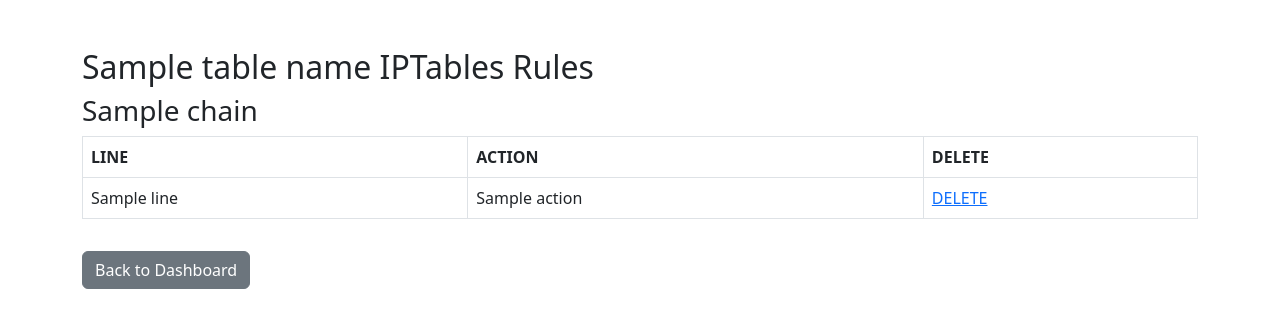
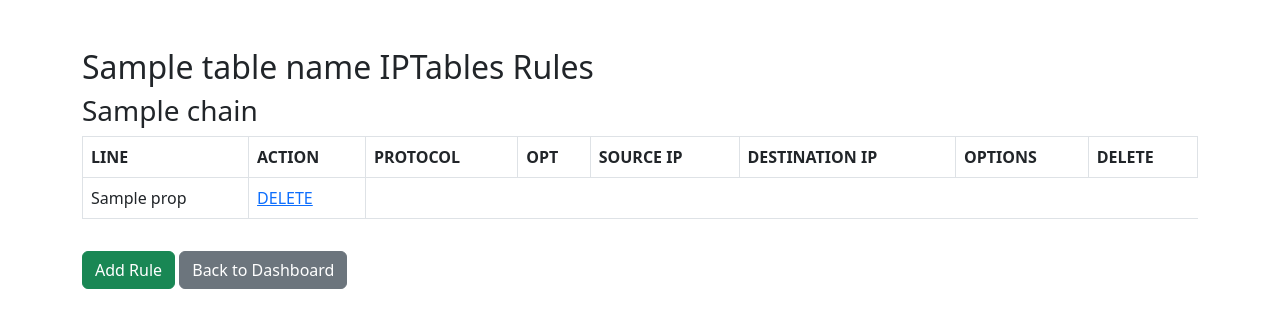
Before and after one commit to Swaminathan007/iptables-gui, a Flask app: template templates/iptables.html in a window 1280 px wide. Shown: the part 56-384 px from the top of the page. Run offline with Flask 3, Linux system fonts and the light colour scheme; the template is opened without the code that fills it: most values are stand-ins (such as "Sample title", 1, 10 or a date in 2020).

Commit message:
update readme,iptables_parser

```diff
--- a/templates/iptables.html
+++ b/templates/iptables.html
@@ -23,14 +23,25 @@
                         <tr>
                             <th>LINE</th>
                             <th>ACTION</th>
+                            <th>PROTOCOL</th>
+                            <th>OPT</th>
+                            <th>SOURCE IP</th>
+                            <th>DESTINATION IP</th>
+                            <th>OPTIONS</th>
                             <th>DELETE</th>
                         </tr>
                     </thead>
                     <tbody>
                         {%for rule in rules[chain]%}
                         <tr>
-                            <td>{{rule['line']}}</td>
-                            <td>{{rule['action']}}</td>
+                            {%for prop in rule%}
+                                {%if prop%}
+                                    <td>{{prop}}</td>
+                                {%else%}
+                                    <td></td>
+                                {%endif%}
+                            {%endfor%}
+
                             <td><a href="/rule/delete/{{table_name}}/{{chain}}/{{rule['line']}}">DELETE</a></td>
                         </tr>
                         {%endfor%}
@@ -38,6 +49,7 @@
                 </table>
             {%endfor%}
         {%endif%}
+        <a href="/ruleadd/{{table_name}}" class="btn btn-success mt-3 mb-2">Add Rule</a>
         <a href="{{ url_for('dashboard') }}" class="btn btn-secondary mt-3 mb-2">Back to Dashboard</a>
     </div>
 {%endblock%}
```
Also changed, not shown: src/iptables_parser.py (+17 -5 lines), README.md.
